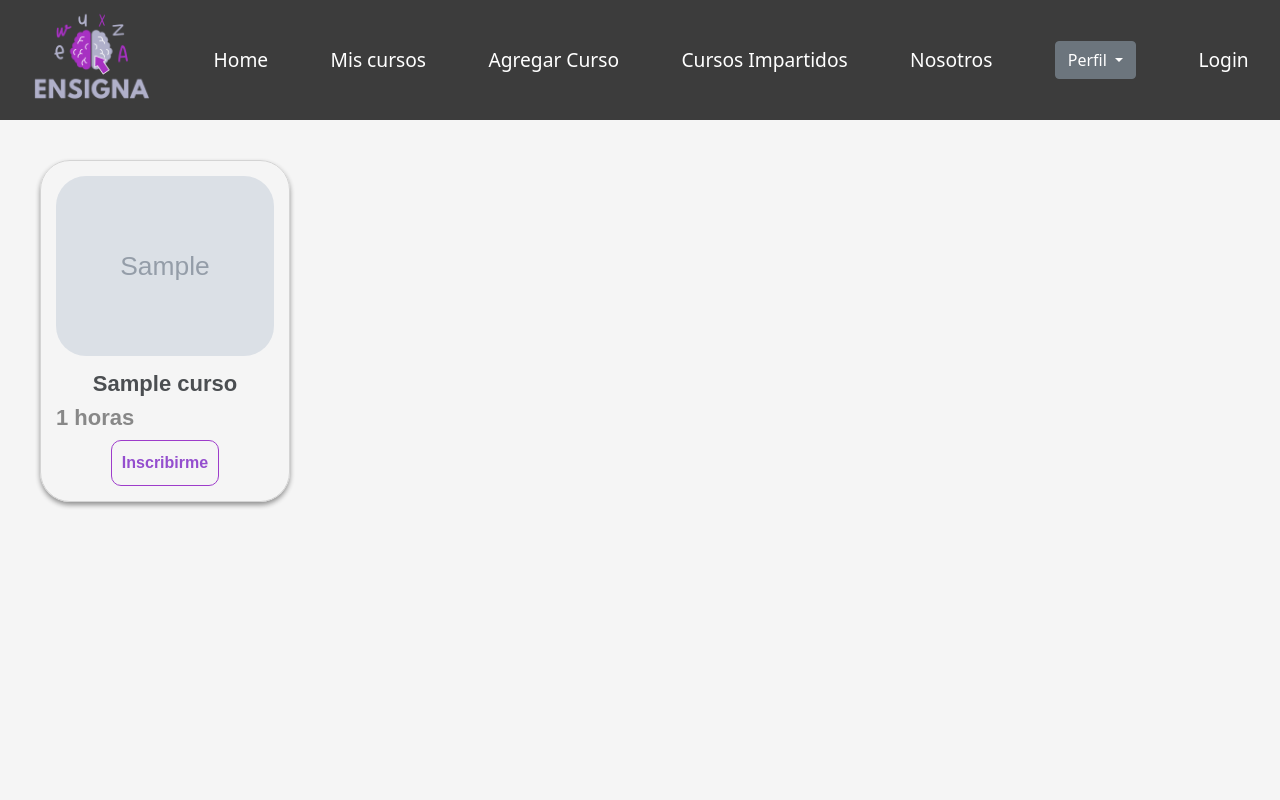
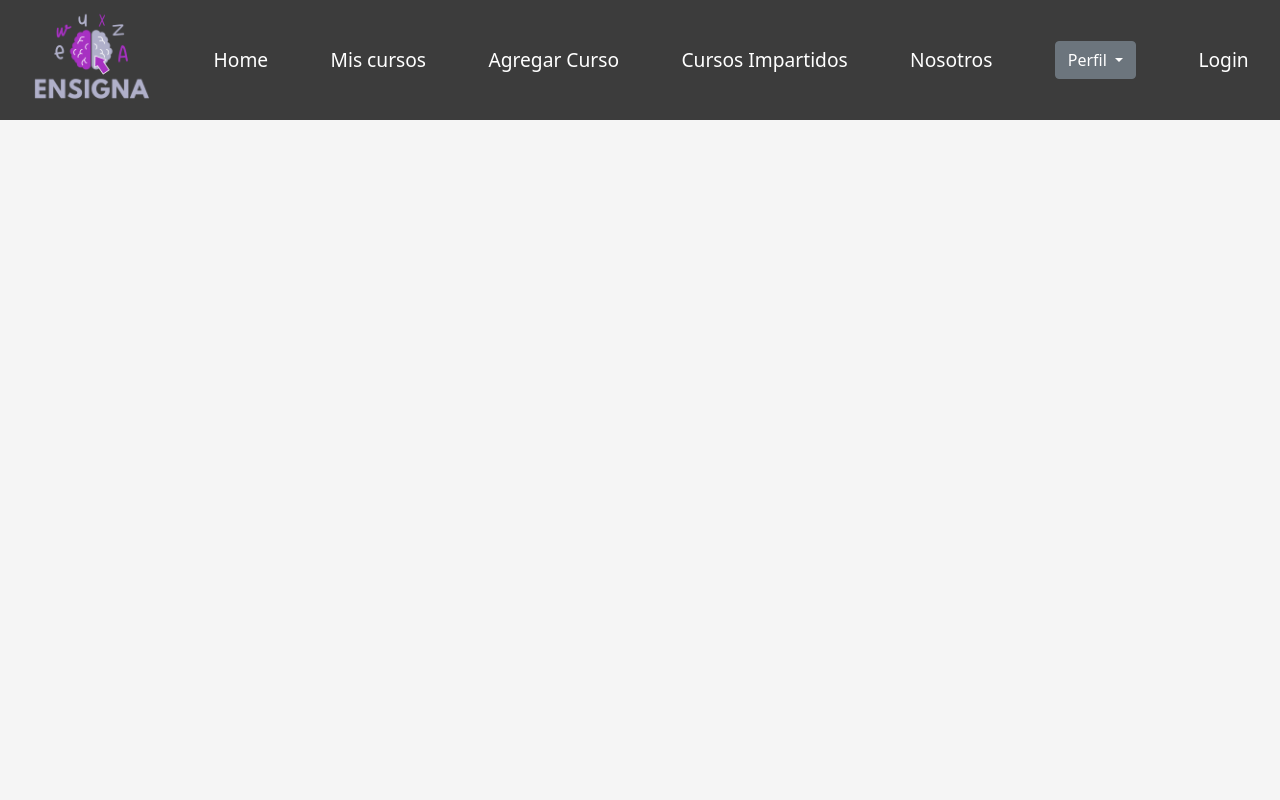
Before and after one commit to letivargasj/ProyectoCursos, a PHP site: page /cursosimpartidos.php in a window 1280 px wide. Run offline with PHP 8.4, Linux system fonts and the light colour scheme; the visitor is signed in with stand-in values (Sample User, id 1); tables that the repository leaves empty hold one stand-in row (values such as "Sample post"); grey boxes marked "Sample" are stand-in pictures; data that the repository does not hold is empty.

Commit message:
Termino de cursos impartidos

```diff
--- a/cursosimpartidos.php
+++ b/cursosimpartidos.php
@@ -2,7 +2,8 @@
     session_start();
     include("conexion.php");
     $conn = conectar();
-    $sql  = "SELECT * FROM curso";
+    $usuario = $_SESSION["usuario"];
+    $sql = "SELECT * FROM curso WHERE cur_mae_id = '$usuario'";
     $query = mysqli_query($conn, $sql);
 ?>
 
```
